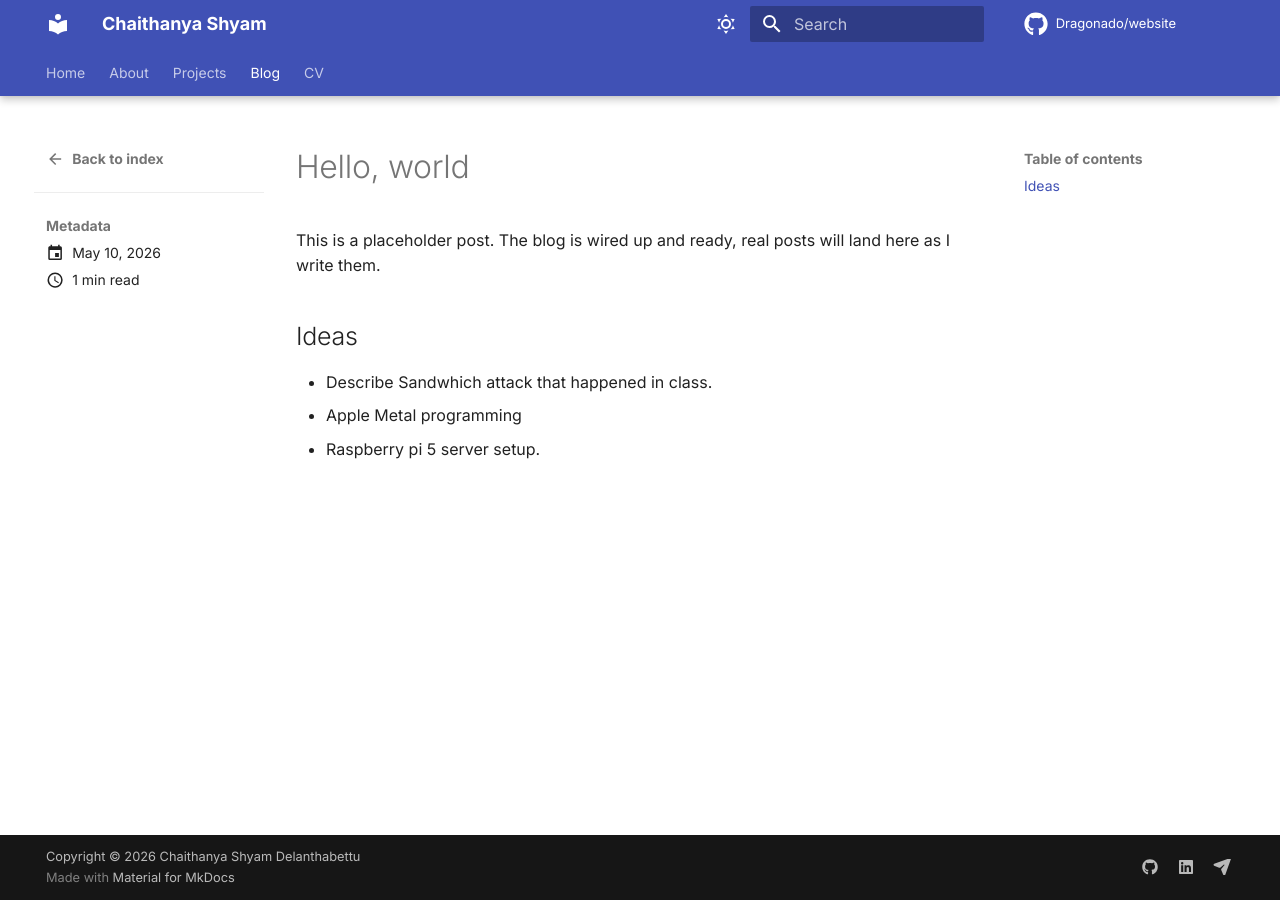
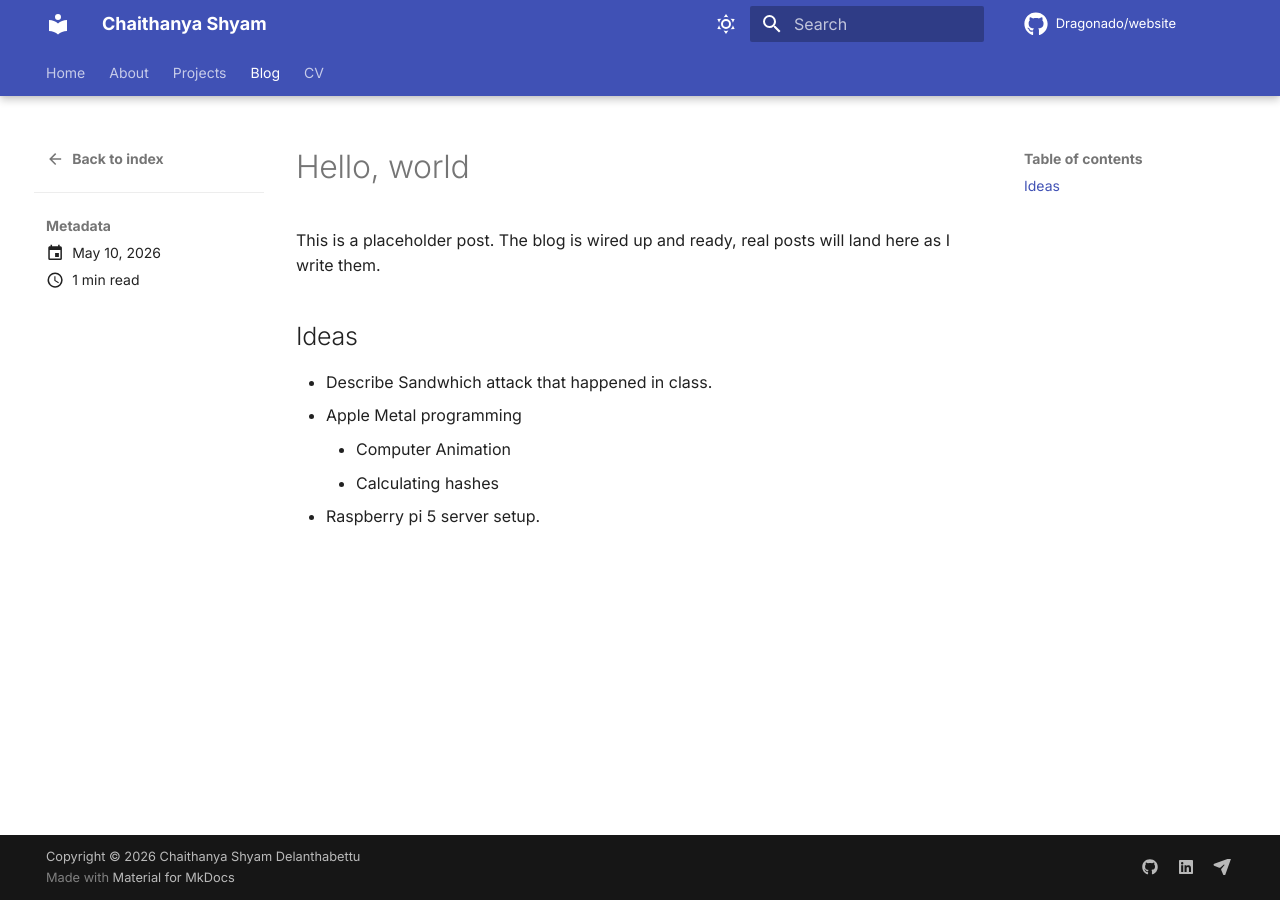
Before and after one commit to Dragonado/website, an MkDocs documentation site: the page built from docs/blog/posts/2026-05-10-hello.md, in a window 1280 px wide. Built offline with MkDocs 1.6.1 and Material for MkDocs 9.7.7, drawn with Linux system fonts in a browser that asks for light colours; comment, search, counter and statistics services are not loaded.

Commit message:
Add blog ideas

```diff
--- a/docs/blog/posts/2026-05-10-hello.md
+++ b/docs/blog/posts/2026-05-10-hello.md
@@ -10,4 +10,6 @@ This is a placeholder post. The blog is wired up and ready, real posts will land
 
 - Describe Sandwhich attack that happened in class.
 - Apple Metal programming
+    - Computer Animation
+    - Calculating hashes
 - Raspberry pi 5 server setup.
```
